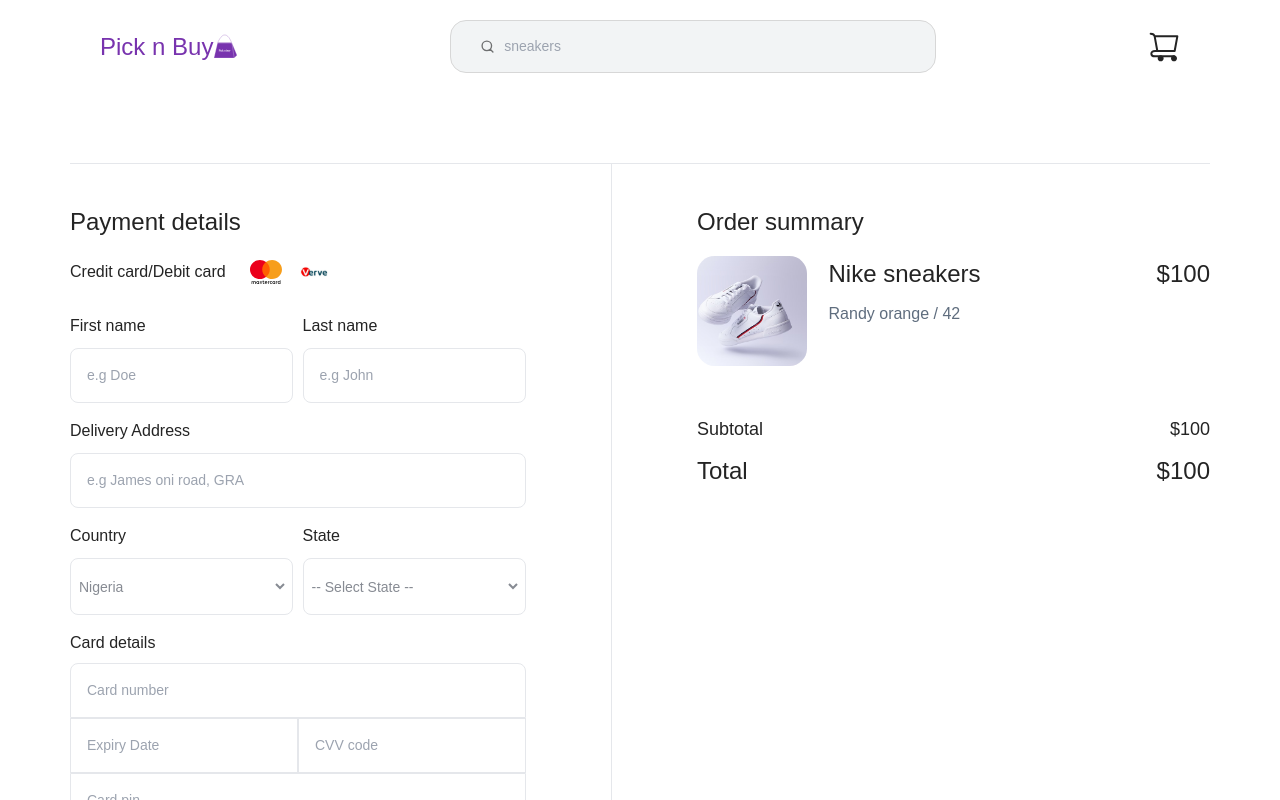
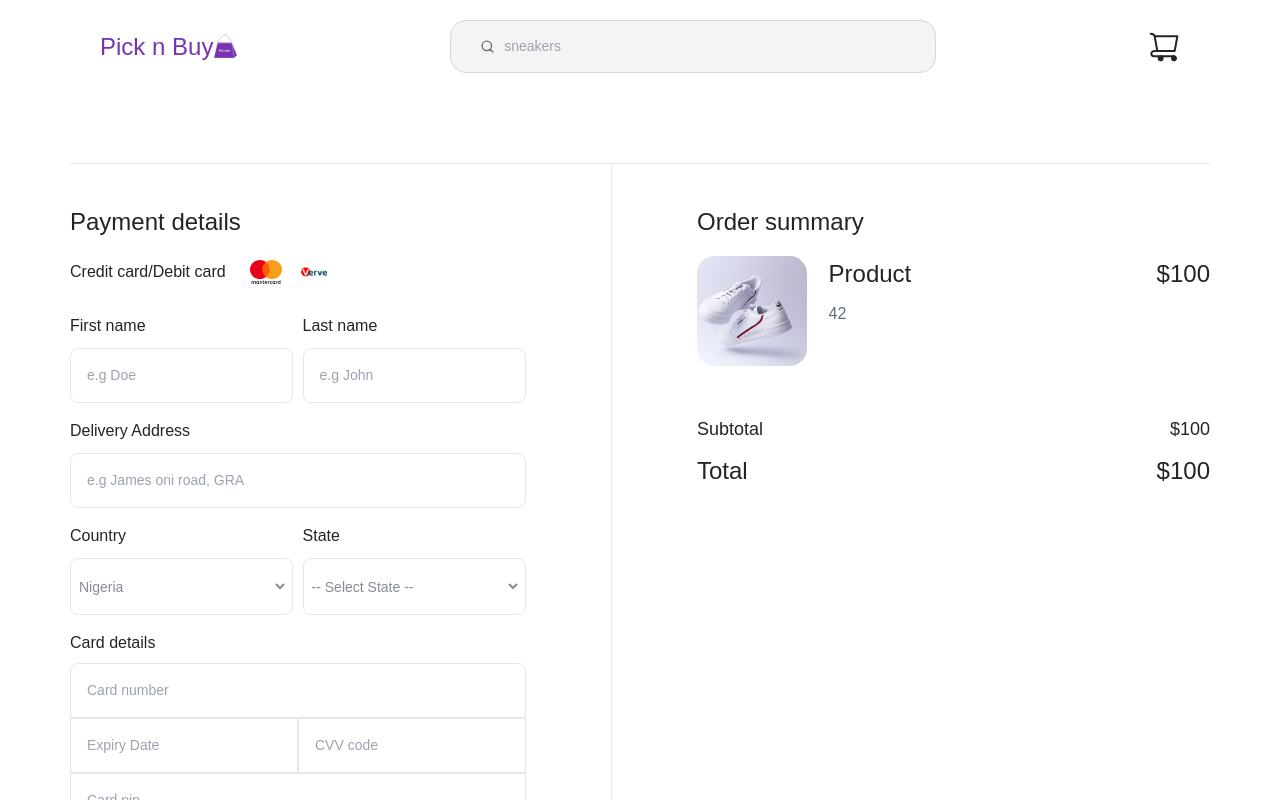
Before and after one commit to Tommy-Bada/picknbuy, a React (Vite) app: page /checkout in a window 1280 px wide. Shown: the top 800 px of the page. Built offline with nearby package versions, Linux system fonts and the light colour scheme; a web font is replaced by a local one.

Commit message:
update flow

```diff
--- a/src/components/CheckoutBox.tsx
+++ b/src/components/CheckoutBox.tsx
@@ -8,10 +8,17 @@ import {
 import Button from "../shared/Button";
 import InputField from "../shared/InputField";
 import SuccessModal from "../shared/SuccessModal";
+import { useSearchParams } from "react-router-dom";
 
 export default function CheckoutBox() {
   const [modal, setModal] = useState<boolean>(false);
-
+  const [getParams] = useSearchParams();
+  const image = getParams.get("image");
+  const price = getParams.get("price");
+  const name = getParams.get("name");
+  const gender = getParams.get("gender");
+  // const size = getParams.get("size");
+  // const quantity = getParams.get("quantity");
   return (
     <section className="px-[2rem] lg:px-[7rem] mt-[5rem] lg:mt-[7rem] mb-[7rem] lg:mb-[10rem] ">
       <div className="lg:flex justify-between flex max-[1023px]:flex-col-reverse lg:border-t">
@@ -169,7 +176,7 @@ export default function CheckoutBox() {
           <div className="flex mt-[1.6rem] w-[100%]">
             <div className="lg:mr-[2rem] mr-[1rem] w-[18rem] lg:w-[15rem]">
               <img
-                src={testImage}
+                src={image ?? testImage}
                 alt="product image"
                 width="100%"
                 height="auto"
@@ -180,14 +187,14 @@ export default function CheckoutBox() {
               <div>
                 <div className="flex justify-between items-center mb-[1rem] ">
                   <p className="text-[1.6rem] lg:text-[2.4rem] text-textBlack">
-                    Nike sneakers
+                    {name ?? "Product"}
                   </p>
                   <p className="text-textBlack text-[1.6rem] lg:text-[2.4rem]">
-                    $100
+                    ${price ?? 100}
                   </p>
                 </div>
                 <p className="text-reviewTextGrey text-[1.4rem] lg:text-[1.6rem]">
-                  Randy orange / 42
+                  {gender ?? 42}
                 </p>
               </div>
             </div>
@@ -197,7 +204,7 @@ export default function CheckoutBox() {
               Subtotal
             </p>
             <p className="text-textBlack font-[500] text-[1.4rem] lg:text-[1.8rem]">
-              $100
+              ${price ?? 100}
             </p>
           </div>
           <div className="flex items-center justify-between mb-[1rem]">
@@ -205,7 +212,7 @@ export default function CheckoutBox() {
               Total
             </p>
             <p className=" text-textBlack font-[500] text-[1.6rem] lg:text-[2.4rem]">
-              $100
+              ${price ?? 100}
             </p>
           </div>
         </div>
--- a/src/components/ProductPreview.tsx
+++ b/src/components/ProductPreview.tsx
@@ -347,7 +347,11 @@ export function ProductPreview() {
               text="Buy Now"
               textColor="text-white"
               fontSize="text-[1.4rem] lg:text-[1.6rem]"
-              handleClick={() => navigate("/checkout")}
+              handleClick={() =>
+                navigate(
+                  `/checkout?image=${image}&name=${name}&gender=${gender}&price=${price}&size=${size}&quantity=${quantity}`
+                )
+              }
             />
           </div>
           <p className="text-textBlack text-[1.6rem] mb-[1rem]">Description</p>
```
